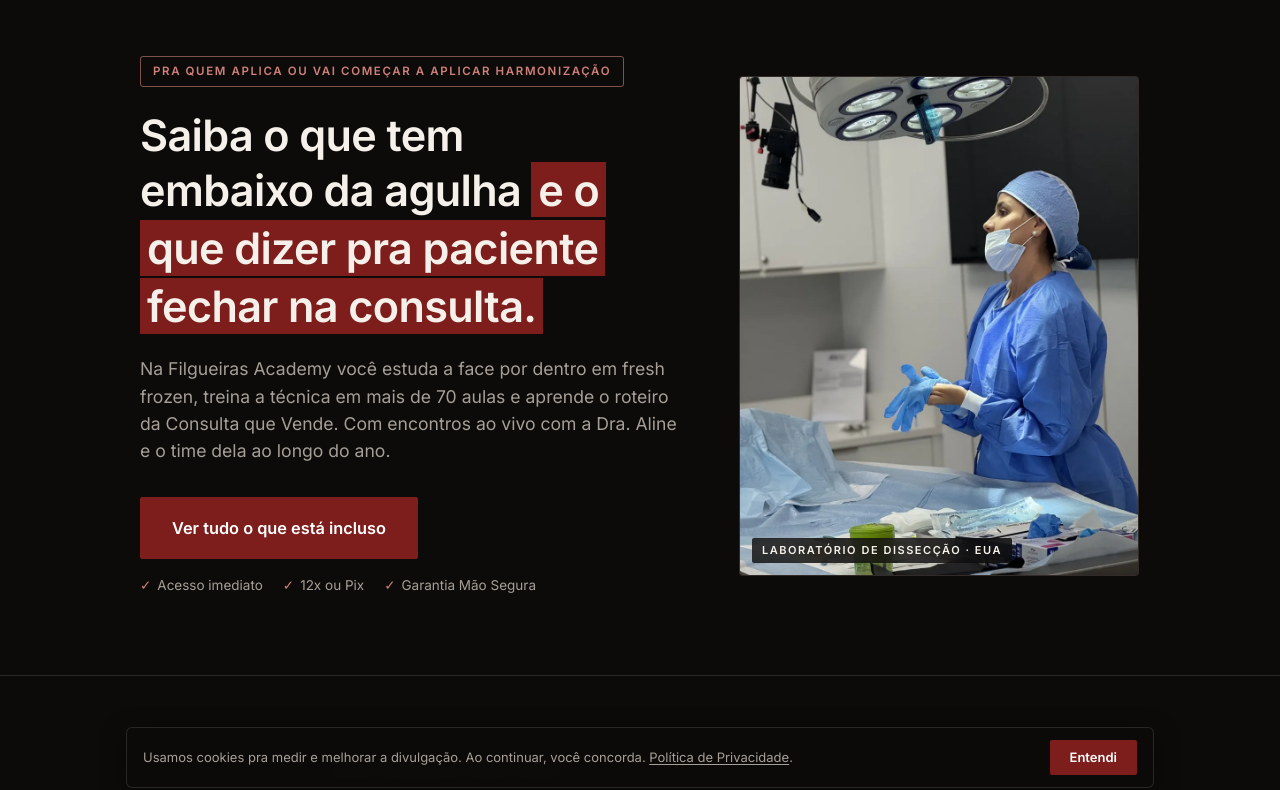
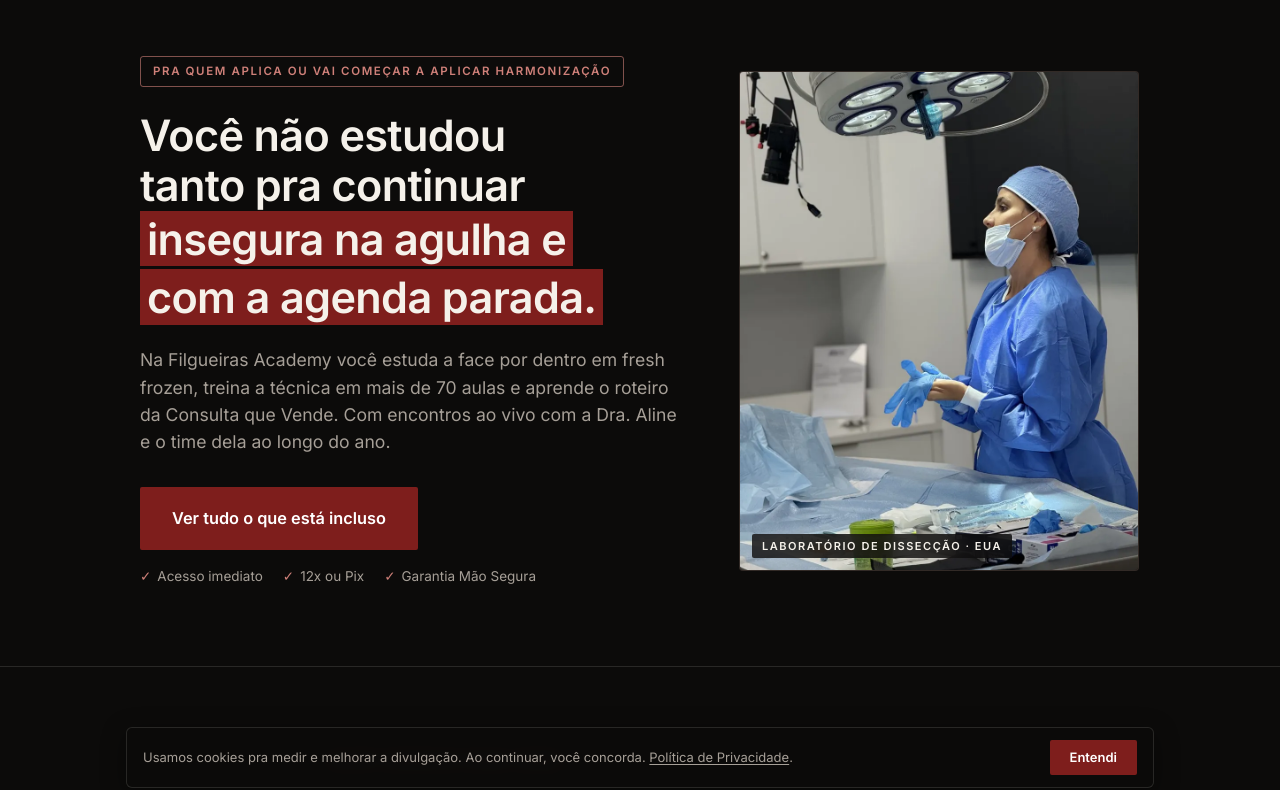
Before and after one commit to mateusferrao/LB-Plataforma-Aline-Lancamento, a Next.js app: page /academy in a window 1280 px wide. Shown: the top 790 px of the page. Built offline with nearby package versions, Linux system fonts and the light colour scheme; no server answers.

Commit message:
Academy: headline com as duas dores (agulha e agenda); order bump em espera
Co-Authored-By: Claude Opus 5.5 <noreply@anthropic.com>
Claude-Session: https://claude.ai/code/session_01WPUMeavyQNj8nGDqq9EBnH

```diff
--- a/app/academy/page.tsx
+++ b/app/academy/page.tsx
@@ -6,7 +6,7 @@ import { AcademyPage } from "@/components/academy/AcademyPage";
 export const metadata: Metadata = {
   title: "Filgueiras Academy · Consulta, Agulha e Espelho · Dra. Aline Filgueiras",
   description:
-    "Saiba o que tem embaixo da agulha e o que dizer pra paciente fechar na consulta. O novo curso online de Fresh Frozen e dissecção, mais de 70 aulas práticas e a Consulta que Vende, com 6 encontros ao vivo no ano.",
+    "Você não estudou tanto pra continuar insegura na agulha e com a agenda parada. O novo curso online de Fresh Frozen e dissecção, mais de 70 aulas práticas e a Consulta que Vende, com 6 encontros ao vivo no ano.",
   openGraph: {
     title: "Filgueiras Academy · Consulta, Agulha e Espelho",
     description:
--- a/components/academy/sections/Hero.tsx
+++ b/components/academy/sections/Hero.tsx
@@ -25,8 +25,8 @@ const COPY = {
   },
   evergreen: {
     pre: "Pra quem aplica ou vai começar a aplicar harmonização",
-    h1: "Saiba o que tem embaixo da agulha",
-    grifo: "e o que dizer pra paciente fechar na consulta.",
+    h1: "Você não estudou tanto pra continuar",
+    grifo: "insegura na agulha e com a agenda parada.",
     sub: "Na Filgueiras Academy você estuda a face por dentro em fresh frozen, treina a técnica em mais de 70 aulas e aprende o roteiro da Consulta que Vende. Com encontros ao vivo com a Dra. Aline e o time dela ao longo do ano.",
     img: "/images/fresh/lab-luvas.webp",
     alt: "Dra. Aline Filgueiras calçando as luvas no laboratório de dissecção",
```
Also changed, not shown: 1 other file (tests, documents, lock files or other folders).
